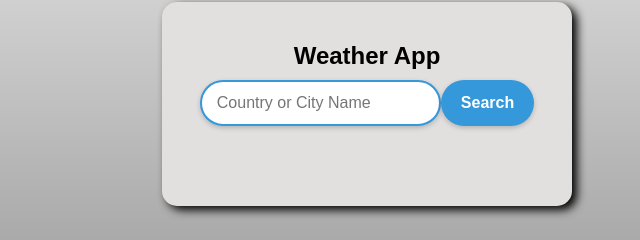
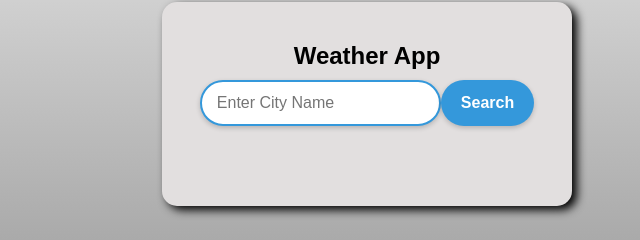
Before and after one commit to regmibinod/weather-app, a plain HTML site: page index.html in a window 1280 px wide. Shown: the part 296-536 px from the top of the page, 273-913 px from the left. Drawn offline with Linux system fonts and the light colour scheme.

Commit message:
Update index.html

```diff
--- a/index.html
+++ b/index.html
@@ -10,7 +10,7 @@
     <div id="weather-container">
       <h2>Weather App</h2>
       <div class="userInput">
-        <input type="text" id="city-input" placeholder="Country or City Name" />
+        <input type="text" id="city-input" placeholder="Enter City Name" />
     <button id="search-btn">Search</button>
       </div>
       <div id="weather-details">
```
